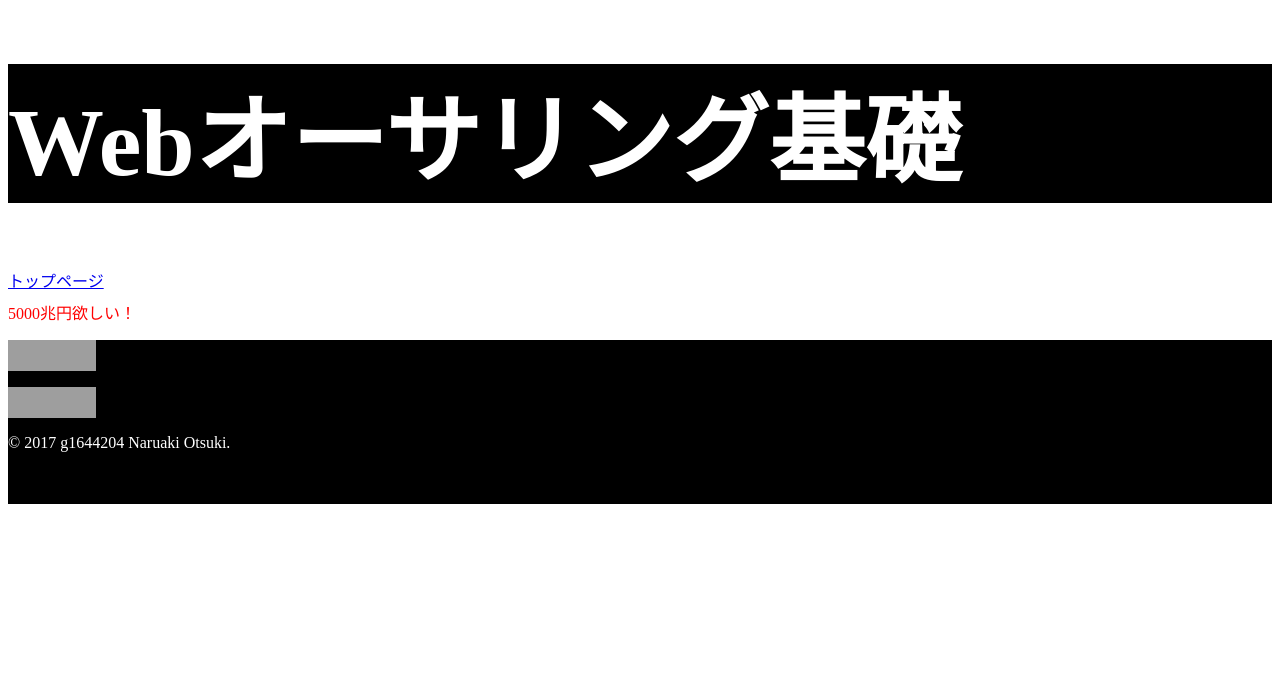
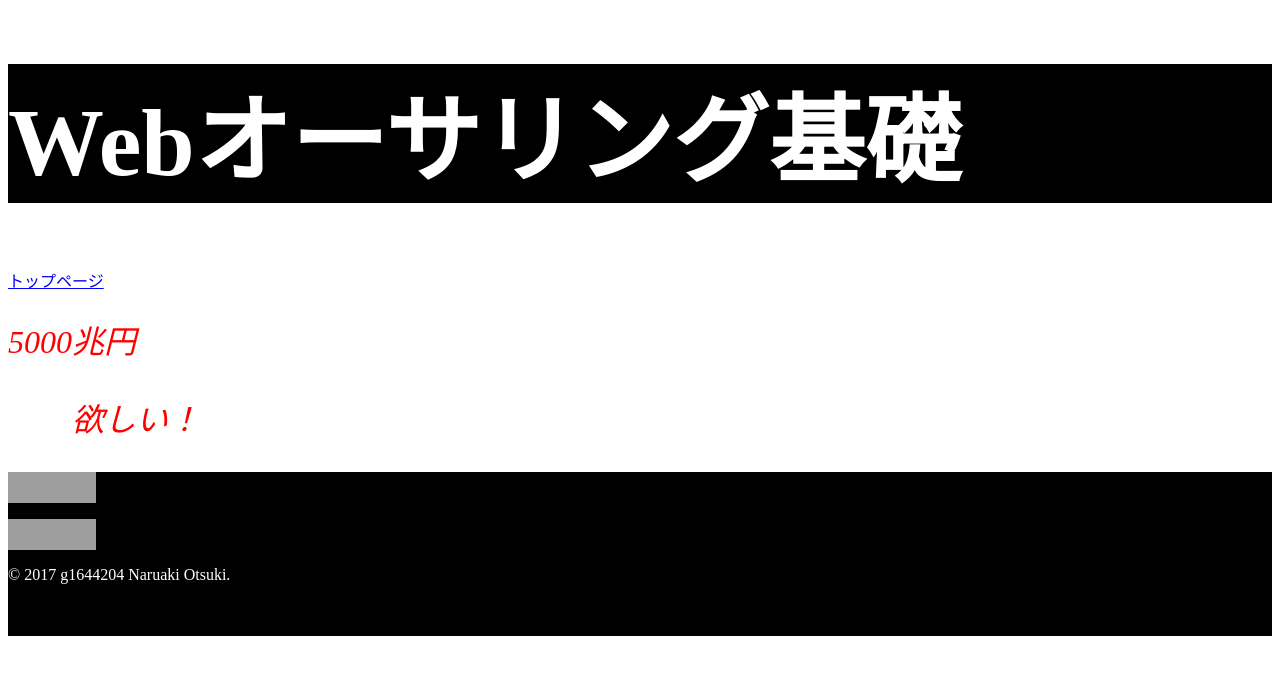
Before and after one commit to Shinjirow/WebPage, a plain HTML site: page index/index.html in a window 1280 px wide. Drawn offline with Linux system fonts and the light colour scheme; grey boxes are pictures that could not be loaded.

Commit message:
5000兆円欲しい！

```diff
--- a/index/index.html
+++ b/index/index.html
@@ -16,15 +16,14 @@
 <div class = "menu">
     <a href="./index.html">トップページ</a>
 
-
 </div>
 
 <div class = "main">
-    <p>5000兆円欲しい！</p>
+    <p>5000兆円</p>
+    <p>　　欲しい！</p>
 </div>
 
 <div class = "footer">
-
     <p>
         <a href="http://jigsaw.w3.org/css-validator/check/referer">
             <img style="border:0;width:88px;height:31px"
@@ -32,12 +31,10 @@
              alt="正当なCSSです!" />
         </a>
     </p>
-
     <p>
         <a href="http://validator.w3.org/check?uri=referer"><img
                 src="http://www.w3.org/Icons/valid-xhtml10" alt="Valid XHTML 1.0 Transitional" height="31" width="88" /></a>
     </p>
-
     <div class = "copyright">
         <p>
             © 2017 g1644204 Naruaki Otsuki.
--- a/index/text.css
+++ b/index/text.css
@@ -18,7 +18,8 @@
 
 .main{
     position: relative;
-
+    font-size: 32px;
+    font-style: italic;
 }
 
 .main > p{
```
